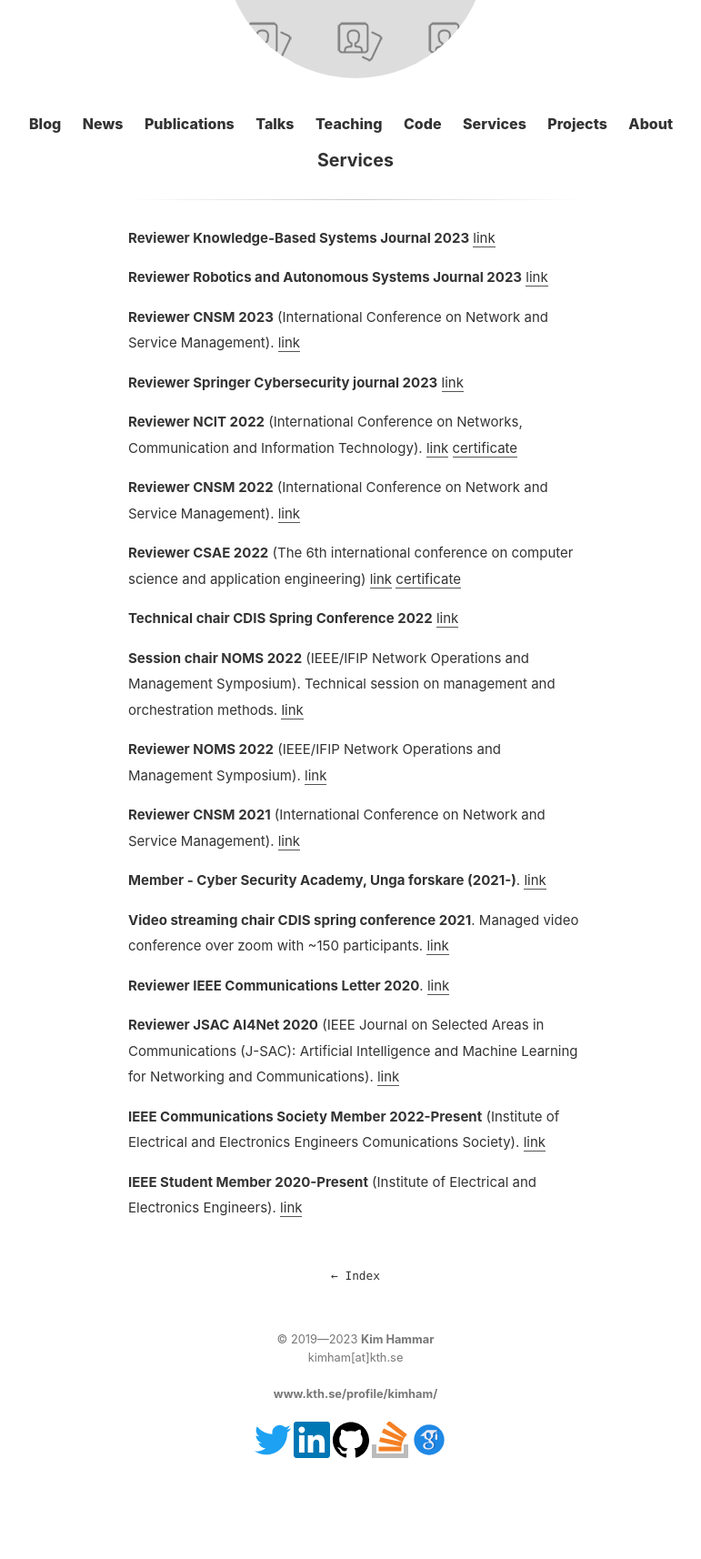
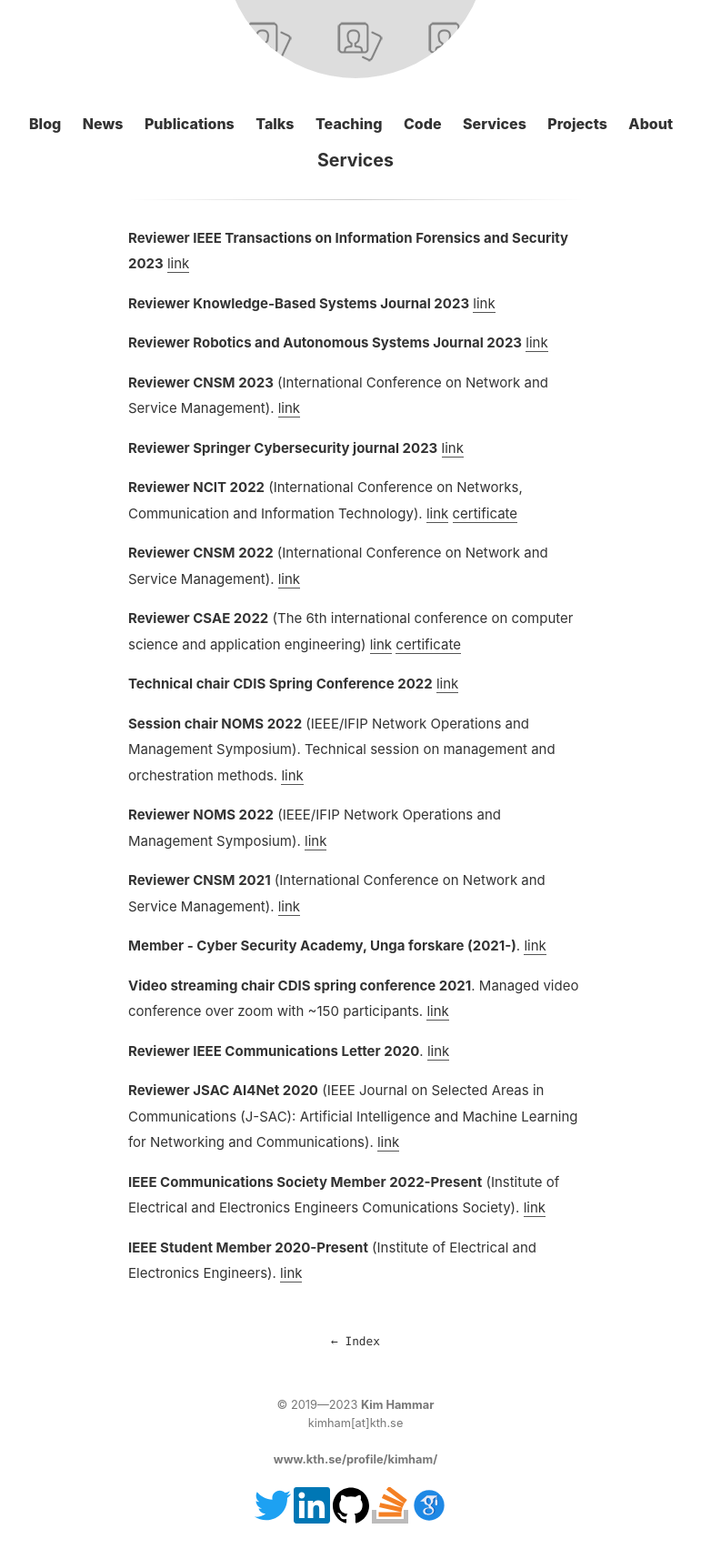
Before and after one commit to Limmen/Limmen.github.io, a Jekyll site: the page built from services.md, in a window 1280 px wide, cut to the strip 244-1960 px from the top of the page. Shown: the whole strip at 91% size, without its empty margins (249-1020 px from the left). Built offline with Jekyll 4.4.1, drawn with Linux system fonts in a browser that asks for light colours; before the commit the page ends 1888 px from its top, so only the background shows below that.

Commit message:
upd services

```diff
--- a/services.md
+++ b/services.md
@@ -2,6 +2,9 @@
 layout: page
 title: Services
 ---
+
+**Reviewer IEEE Transactions on Information Forensics and Security 2023**
+[link](https://ieeexplore.ieee.org/xpl/RecentIssue.jsp?punumber=10206)
 
 **Reviewer Knowledge-Based Systems Journal 2023**
 [link](https://www.sciencedirect.com/journal/knowledge-based-systems)
```
